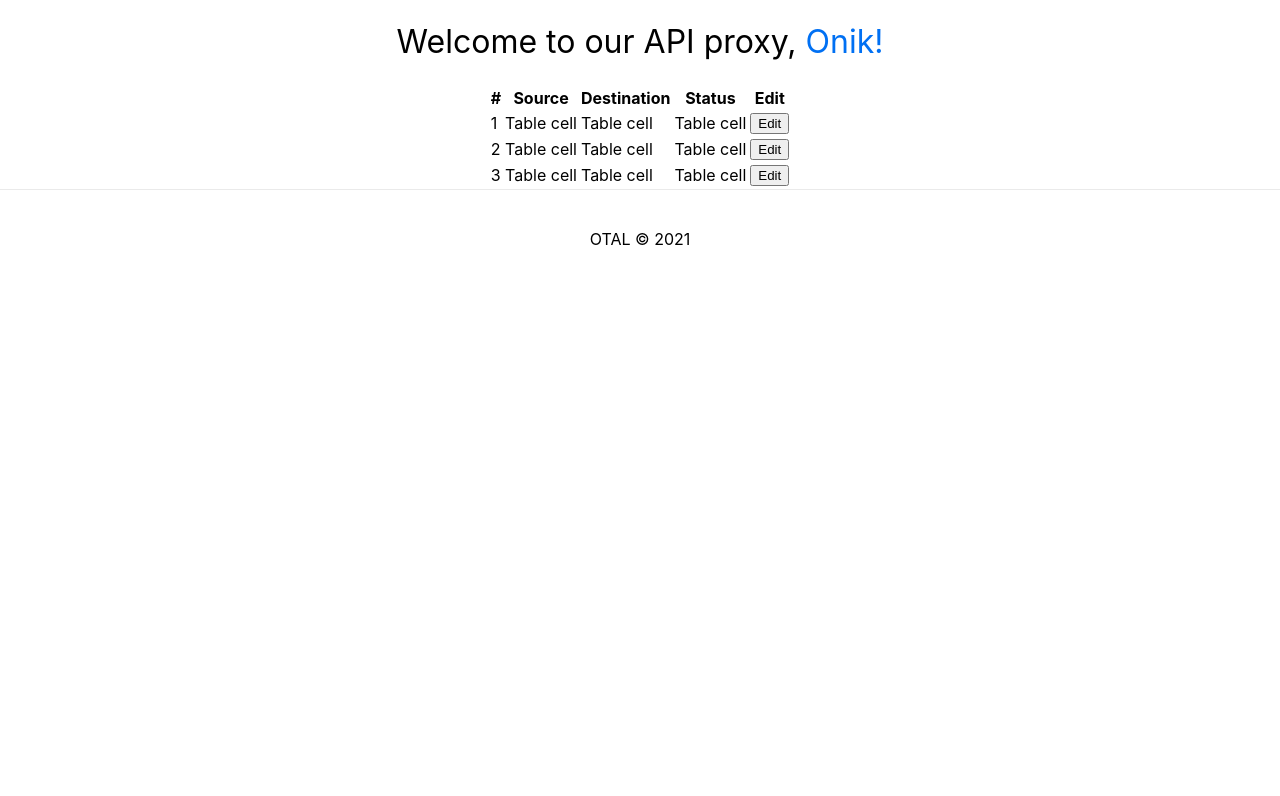
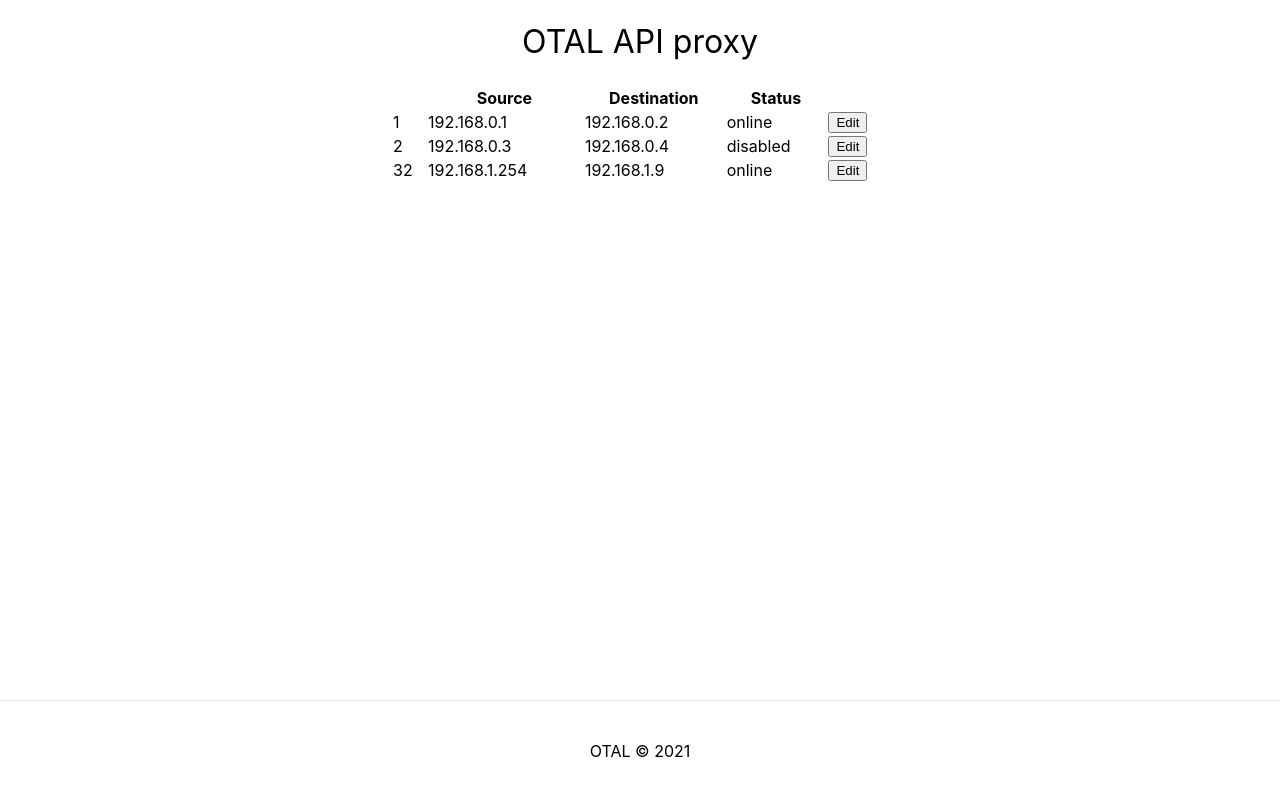
Before and after one commit to OnikNoor97/api-proxy, a Next.js app: page / in a window 1280 px wide. Shown: the top 796 px of the page. Built offline with nearby package versions, Linux system fonts and the light colour scheme.

Commit message:
Fixed table style + mapped data

```diff
--- a/src/components/atoms/Table/TableComponent.js
+++ b/src/components/atoms/Table/TableComponent.js
@@ -9,6 +9,21 @@
 const mockData = [
   {
     id: "1",
+    source: "192.168.0.1",
+    destination: "192.168.0.2",
+    status: "online",
+  },
+  {
+    id: "2",
+    source: "192.168.0.3",
+    destination: "192.168.0.4",
+    status: "disabled",
+  },
+  {
+    id: "32",
+    source: "192.168.1.254",
+    destination: "192.168.1.9",
+    status: "online",
   },
 ];
 
@@ -16,56 +31,39 @@
   return (
     <Container>
       <Head>
-        <title>API Proxy</title>
+        <title>OTAL API Proxy</title>
         <link rel="icon" href="/favicon.ico" />
       </Head>
 
       <Main>
-        <Title>
-          Welcome to our API proxy, <a href="https://nextjs.org">Onik!</a>
-        </Title>
+        <Title>OTAL API proxy</Title>
       </Main>
 
       <div>
-        <Table responsive="md">
+        <Table
+          responsive="sm"
+          width="500"
+          style={{ whiteSpace: "nowrap", wordWrap: "break-word" }}
+        >
           <thead>
             <tr>
-              <th>#</th>
+              <th></th>
               <th>Source</th>
               <th>Destination</th>
               <th>Status</th>
-              <th>Edit</th>
             </tr>
           </thead>
-          <tbody>
-            <tr>
-              <td>1</td>
-              <td>Table cell</td>
-              <td>Table cell</td>
-              <td>Table cell</td>
-              <td>
+          {mockData.map((data, id, source, destination, status, key) => (
+            <tbody>
+              <tr key={id}>
+                <td>{data.id}</td>
+                <td>{data.source}</td>
+                <td>{data.destination}</td>
+                <td>{data.status}</td>
                 <Button>Edit</Button>
-              </td>
-            </tr>
-            <tr>
-              <td>2</td>
-              <td>Table cell</td>
-              <td>Table cell</td>
-              <td>Table cell</td>
-              <td>
-                <Button>Edit</Button>
-              </td>
-            </tr>
-            <tr>
-              <td>3</td>
-              <td>Table cell</td>
-              <td>Table cell</td>
-              <td>Table cell</td>
-              <td>
-                <Button>Edit</Button>
-              </td>
-            </tr>
-          </tbody>
+              </tr>
+            </tbody>
+          ))}
         </Table>
       </div>
       <Footer>OTAL &copy; 2021</Footer>
--- a/src/components/atoms/Table/styles.js
+++ b/src/components/atoms/Table/styles.js
@@ -23,6 +23,8 @@
   display: flex;
   justify-content: center;
   align-items: center;
+  position: fixed;
+  bottom: 0;
 
   a {
     display: flex;
```
